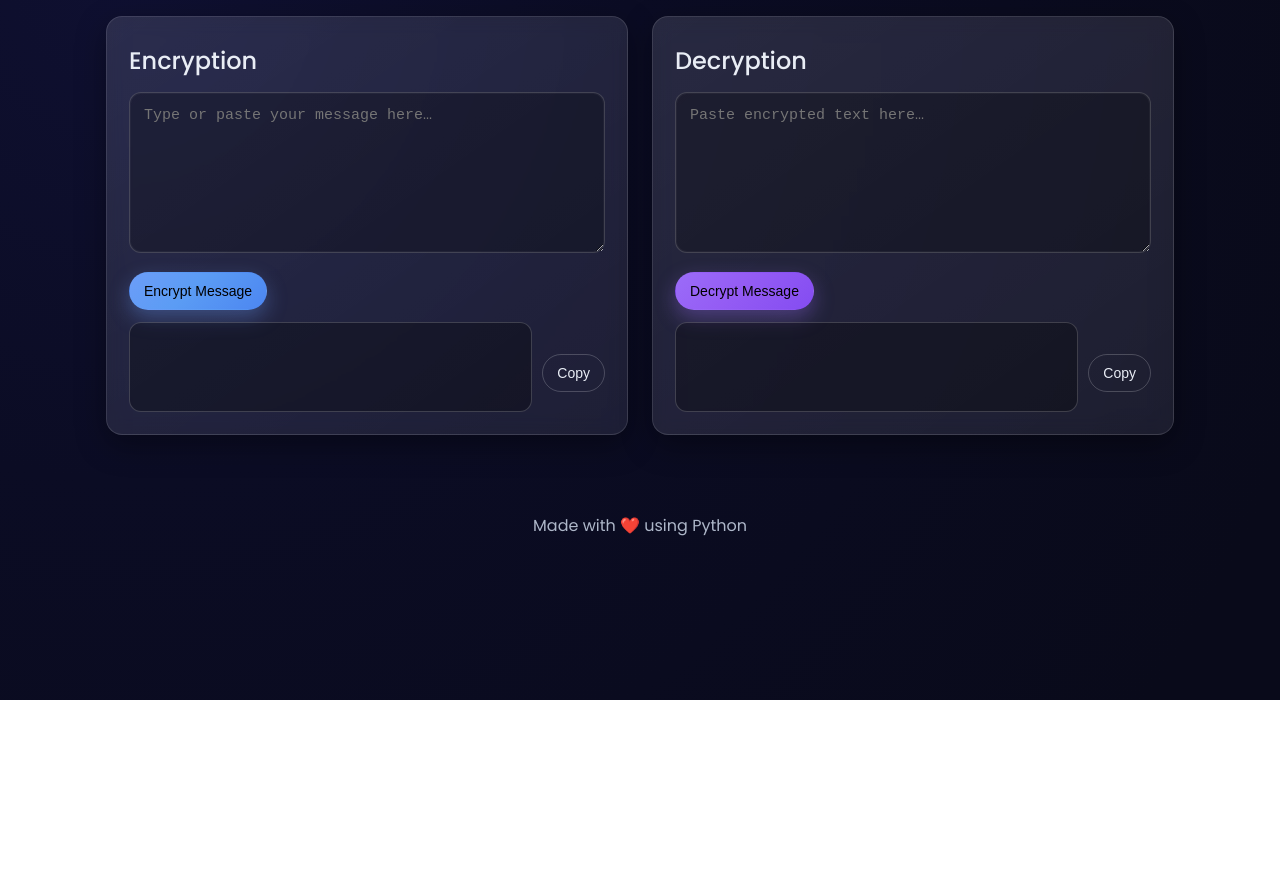
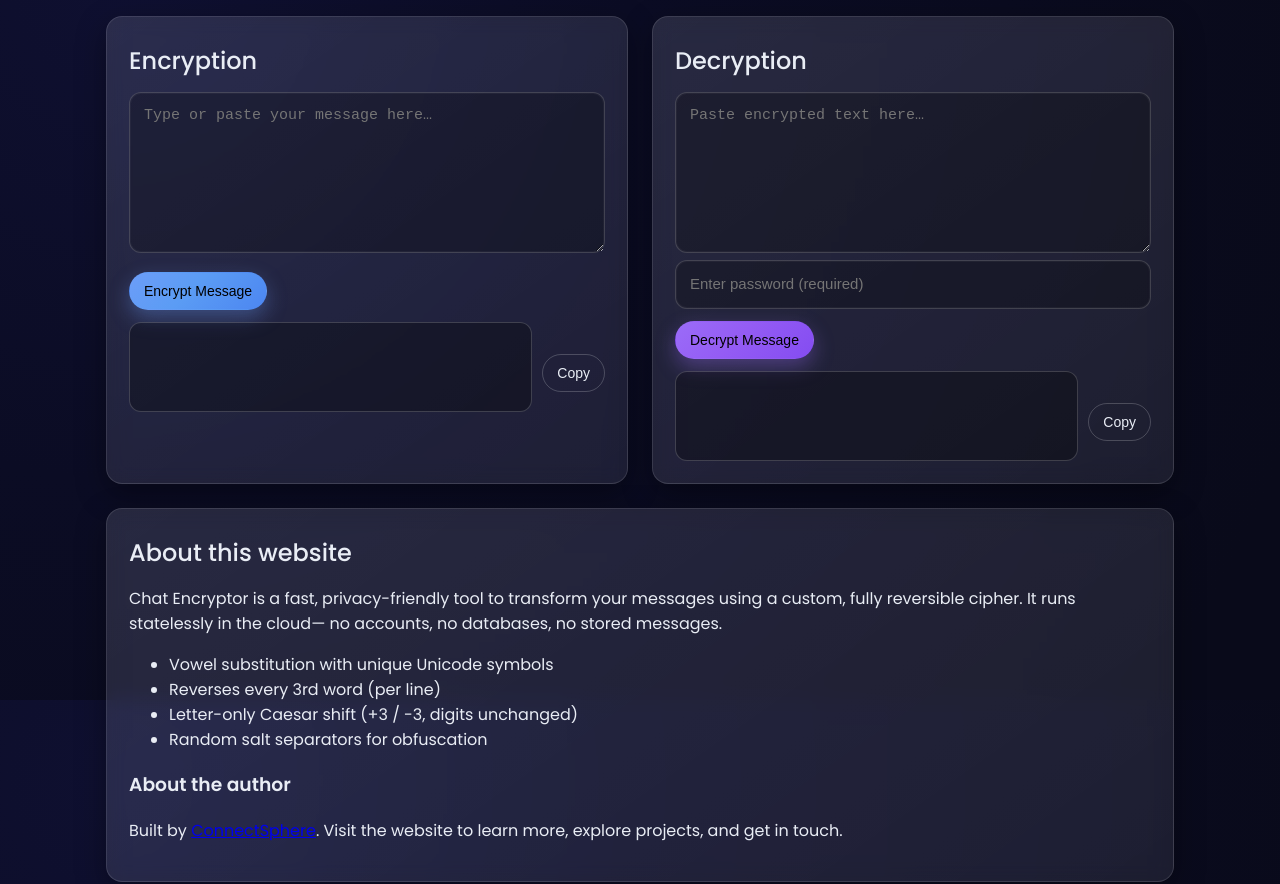
Before and after one commit to SarthakMitra323/Chat-Encryptor-English, a plain HTML site: page index.html in a window 1280 px wide. Shown: the part 100-984 px from the top of the page. Before the commit the page ends 800 px from the top, so only its background shows below. Drawn offline with Linux system fonts and the light colour scheme.

Commit message:
Enhance decryption with password input and about section
Added password input for decryption and an about section.

```diff
--- a/index.html
+++ b/index.html
@@ -33,12 +33,36 @@
       <h2>Decryption</h2>
       <label class="sr-only" for="decrypt-input">Paste encrypted text</label>
       <textarea id="decrypt-input" class="input" placeholder="Paste encrypted text here…" rows="6"></textarea>
+      <label class="sr-only" for="decrypt-password">Decryption password</label>
+      <input id="decrypt-password" class="input" type="password" placeholder="Enter password (required)" />
       <button id="decrypt-btn" class="btn secondary">Decrypt Message</button>
 
       <div class="output-wrap">
         <div id="decrypt-output" class="output" aria-live="polite"></div>
         <button id="copy-decrypted" class="btn ghost" title="Copy decrypted text">Copy</button>
       </div>
+    </section>
+
+    <!-- About section -->
+    <section class="panel wide about">
+      <h2>About this website</h2>
+      <p>
+        Chat Encryptor is a fast, privacy-friendly tool to transform your messages
+        using a custom, fully reversible cipher. It runs statelessly in the cloud—
+        no accounts, no databases, no stored messages.
+      </p>
+      <ul>
+        <li>Vowel substitution with unique Unicode symbols</li>
+        <li>Reverses every 3rd word (per line)</li>
+        <li>Letter-only Caesar shift (+3 / -3, digits unchanged)</li>
+        <li>Random salt separators for obfuscation</li>
+      </ul>
+
+      <h3>About the author</h3>
+      <p>
+        Built by <a class="about-link" href="https://connectsphereofficial.vercel.app/" target="_blank" rel="noopener noreferrer">ConnectSphere</a>.
+        Visit the website to learn more, explore projects, and get in touch.
+      </p>
     </section>
   </main>
 
```
